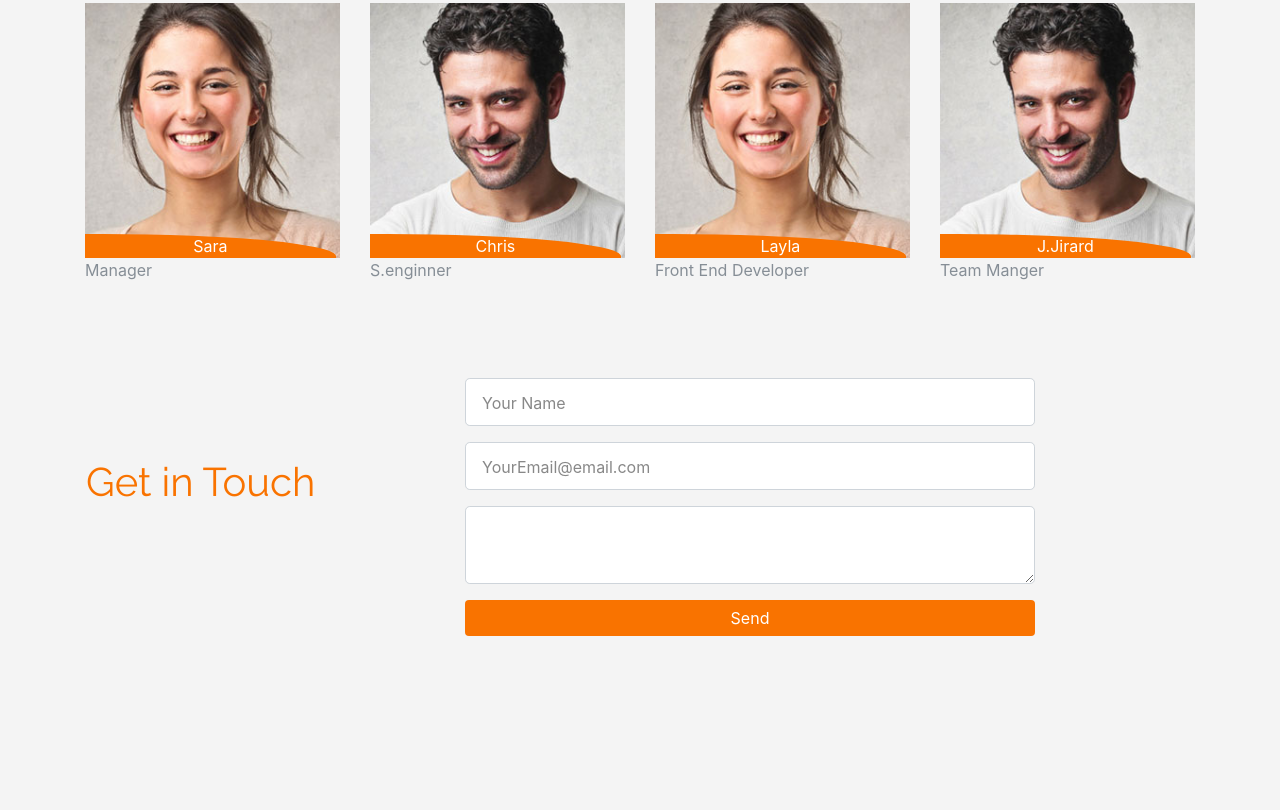
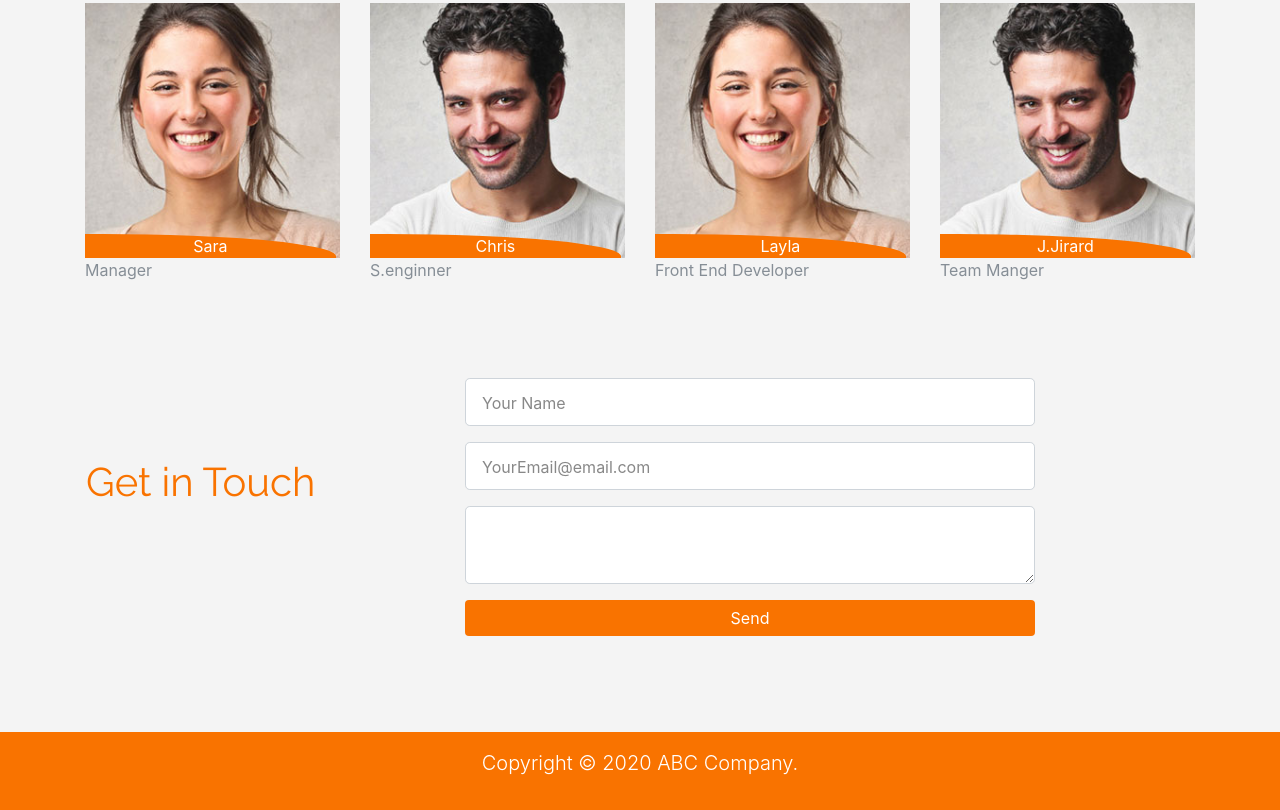
Before and after one commit to hayanisaid/bootstrap4-website, a plain HTML site: page index.html in a window 1280 px wide. Shown: the part 3256-4066 px from the top of the page. Before the commit the page ends 3988 px from the top, so only its background shows below. Drawn offline with Linux system fonts and the light colour scheme.

Commit message:
Footer Added

```diff
--- a/index.html
+++ b/index.html
@@ -247,6 +247,15 @@
 		</form>
 	</div>
 </div>
+
+	<footer class="footer mt-auto py-3" style="background:#F97300;">
+	<div class="container">
+		<p class="text-center text-white lead">Copyright &copy; <script type="text/javascript">
+			document.write(new Date().getFullYear());
+		  </script> ABC Company.</p>
+
+	</div>
+  </footer>
 <!-- add Javasscript file from js file -->
 <script type="text/javascript" src="js/jquery.min.js"></script>
 <script type="text/javascript" src="js/bootstrap.min.js"></script>
```
